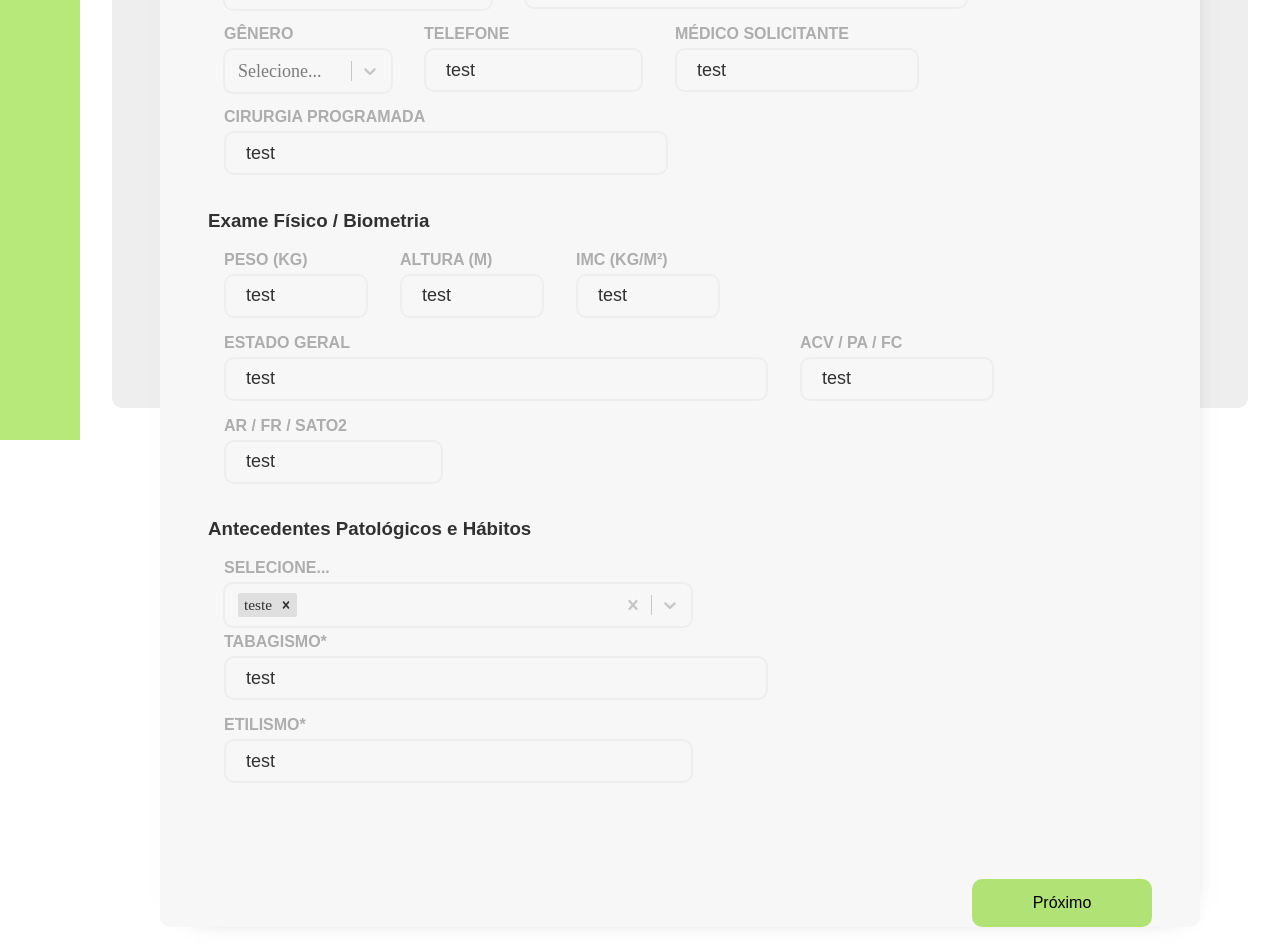
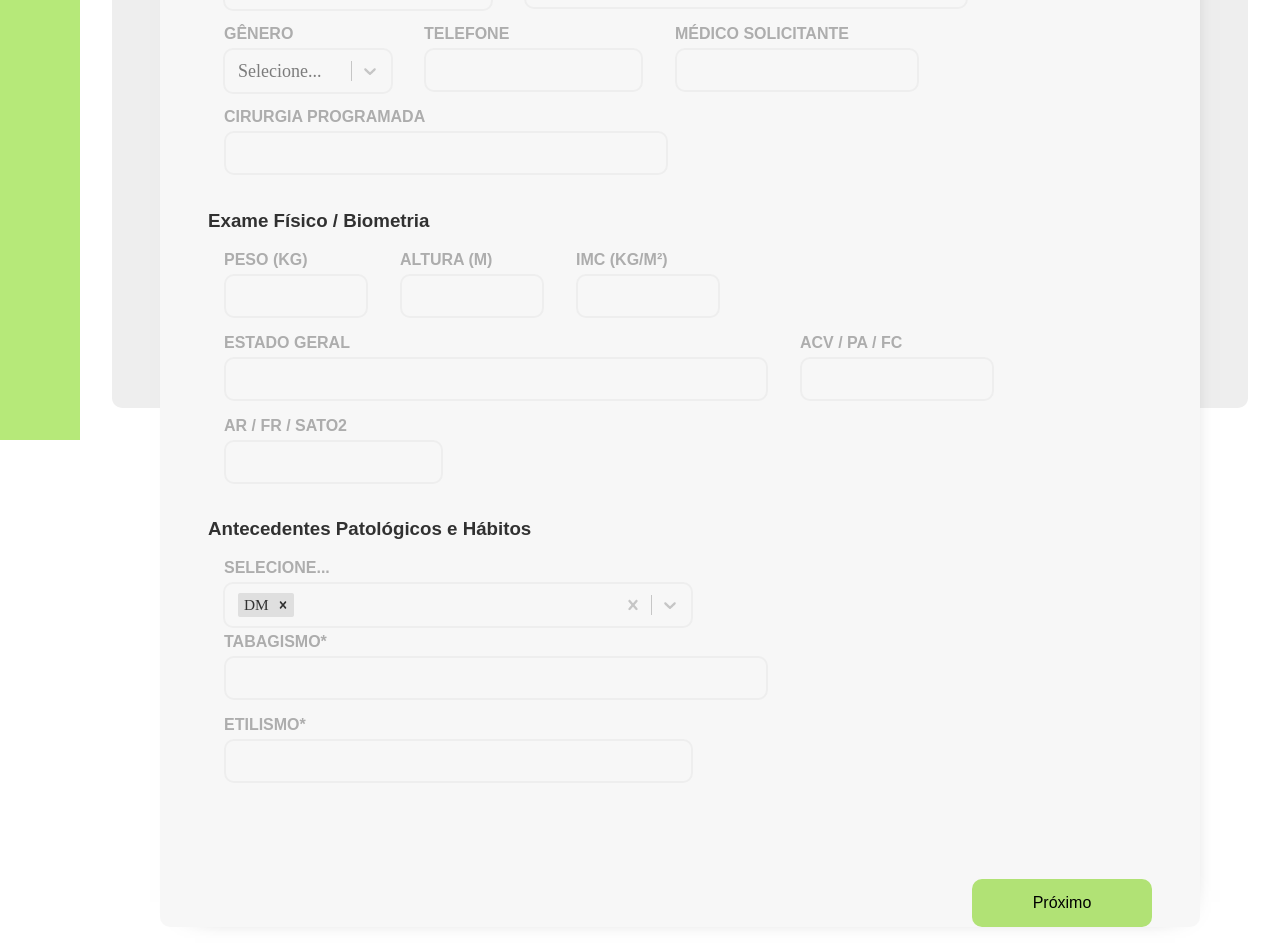
Before and after one commit to matheussousaf/risco-cirurgico, a React app in the folder risco-cirurgico-desktop/: page /#/new-risk in a window 1280 px wide. Shown: the part 360-1303 px from the top of the page. Built offline with nearby package versions, Linux system fonts and the light colour scheme; a web font is replaced by a local one.

Commit message:
[FIX] Adicionando mudanças

```diff
--- a/risco-cirurgico-desktop/src/contexts/new-risk.tsx
+++ b/risco-cirurgico-desktop/src/contexts/new-risk.tsx
@@ -12,7 +12,7 @@ export interface Risk {
   address: string;
   job: string;
   phoneNumber: string;
-  solicitantNumber: string;
+  solicitantDoctor: string;
   surgery: string;
   weight: number;
   height: number;
--- a/risco-cirurgico-desktop/src/pages/NewRisk/NewRisk.tsx
+++ b/risco-cirurgico-desktop/src/pages/NewRisk/NewRisk.tsx
@@ -63,23 +63,31 @@ const ClinicIdentification: FunctionComponent = (props) => {
         title="Gênero"
         options={sexValues}
         width="200px"
-        onChange={() => {}}
+        onChange={(event: any) => {
+          setRisk({...risk, sex: event.value})
+        }}
       />
       <Input
-        value={"test"}
-        onChange={() => {}}
+        value={risk.phoneNumber}
+        onChange={(event: any) => {
+          setRisk({ ...risk, phoneNumber: event.target.value})
+        }}
         title="Telefone"
         width="175px"
       />
       <Input
-        value={"test"}
-        onChange={() => {}}
+        value={risk.solicitantDoctor}
+        onChange={(event: any) => {
+          setRisk({ ...risk, solicitantDoctor: event.target.value})
+        }}
         title="Médico Solicitante"
         width="200px"
       />
       <Input
-        value={"test"}
-        onChange={() => {}}
+        value={risk.surgery}
+        onChange={(event: any) => {
+          setRisk({ ...risk, surgery: event.target.value})
+        }}
         title="Cirurgia Programada"
         width="400px"
       />
@@ -88,42 +96,55 @@ const ClinicIdentification: FunctionComponent = (props) => {
 };
 
 const PhisicalExam: FunctionComponent = (props) => {
+  const { risk, setRisk } = useNewRiskContext();
   return (
     <>
       <h3>Exame Físico / Biometria</h3>
       <Input
-        value={"test"}
-        onChange={() => {}}
+        value={risk.weight}
+        onChange={(event: any) => {
+          setRisk({ ...risk, weight: event.target.value})
+        }}
         title="Peso (kg)"
         width="100px"
       />
       <Input
-        value={"test"}
-        onChange={() => {}}
+        value={risk.height}
+        onChange={(event: any) => {
+          setRisk({ ...risk, height:event.value})
+        }}
         title="Altura (m)"
         width="100px"
       />
       <Input
-        value={"test"}
-        onChange={() => {}}
+        value={risk.imc}
+        onChange={(event: any) => {
+          setRisk({ ...risk, imc:event.value})
+        }}
         title="IMC (kg/m²)"
         width="100px"
       />
       <Input
-        value={"test"}
-        onChange={() => {}}
+        value={risk.generalState}
+        onChange={(event: any) => {
+          setRisk({ ...risk, generalState:event.value})
+        }}
         title="Estado geral"
         width="500px"
       />
       <Input
-        value={"test"}
-        onChange={() => {}}
+        value={risk.acvPaFc}
+        onChange={(event: any) => {
+          setRisk({ ...risk, acvPaFc:event.value})
+        }}
         title="ACV / PA / FC"
         width="150px"
       />
       <Input
-        value={"test"}
-        onChange={() => {}}
+        value={risk.arFrSato}
+        onChange={(event: any) => {
+          setRisk({ ...risk, arFrSato:event.value})
+        }}
         title="AR / FR / SatO2"
         width="175px"
       />
@@ -136,7 +157,7 @@ const HabitsAndPatholocigalHistory: FunctionComponent = (props) => {
     { value: "diabetes", label: "DM" },
     { value: "nega has", label: "NEGA HAS" },
   ];
-
+  const { risk, setRisk } = useNewRiskContext();
   return (
     <>
       <h3>Antecedentes Patológicos e Hábitos</h3>
@@ -144,19 +165,25 @@ const HabitsAndPatholocigalHistory: FunctionComponent = (props) => {
         title="Selecione..."
         options={pathologicalsValues}
         width="500px"
-        value={{ value: "teste", label: "teste" }}
-        onChange={() => {}}
+        value={{ value: "diabetes", label: "DM" }}
+        onChange={(event: any) => {
+          setRisk({ ...risk, pathologicalsValues:event.value})
+        }}
         isMulti
       />
       <Input
-        value={"test"}
-        onChange={() => {}}
+        value={risk.tabagism}
+        onChange={(event: any) => {
+          setRisk({ ...risk, tabagism:event.value})
+        }}
         title="Tabagismo*"
         width="500px"
       />
       <Input
-        value={"test"}
-        onChange={() => {}}
+        value={risk.etilism}
+        onChange={(event: any) => {
+          setRisk({ ...risk, etilism:event.value})
+        }}
         title="Etilismo*"
         width="425px"
       />
```
